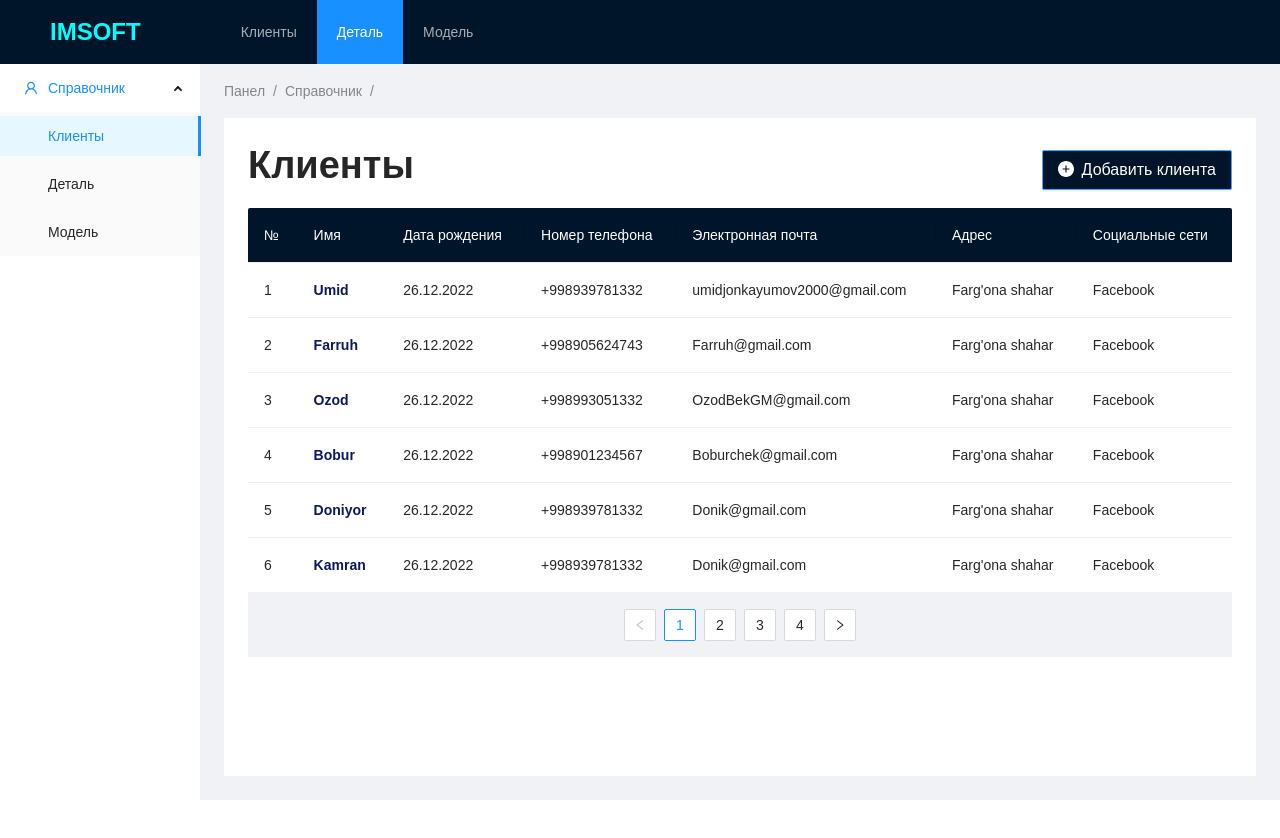
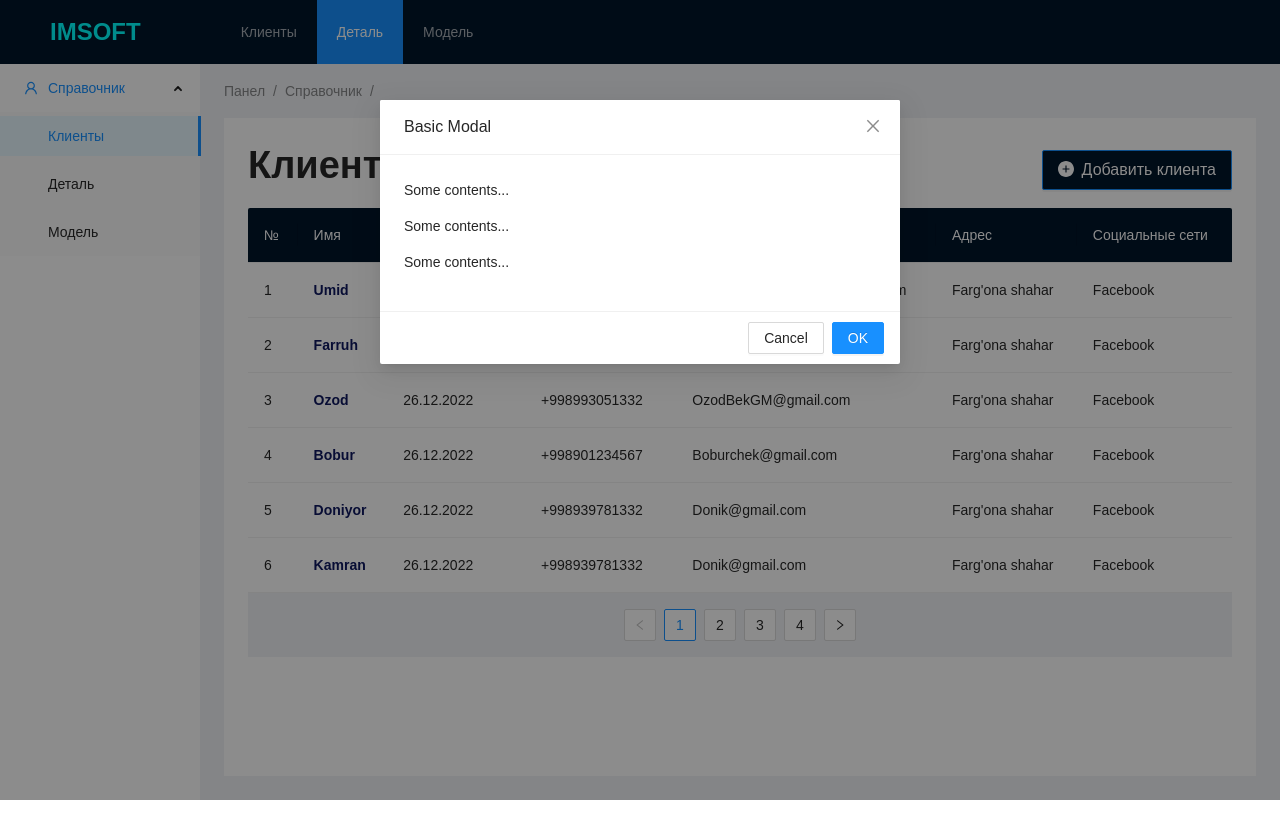
Before and after one commit to hopekayumov/imsoft, a React (Create React App) app: page / in a window 1280 px wide. Both pictures are taken after a click on the button "Добавить клиента". Shown: the top 838 px of the page. Built offline with nearby package versions, Linux system fonts and the light colour scheme.

Commit message:
add modal popup

```diff
--- a/src/containers/Clients/Clients.jsx
+++ b/src/containers/Clients/Clients.jsx
@@ -1,9 +1,24 @@
 import { Button, Col, Layout, Row, Typography } from "antd";
-import React from "react";
+import React, { useState } from "react";
 import { PlusCircleFilled } from "@ant-design/icons/";
 import ClientsTable from "./ClientsTable";
+import Modal from "antd/lib/modal/Modal";
 
 const Clients = () => {
+  const [isModalVisible, setIsModalVisible] = useState(false);
+
+  const showModal = () => {
+    setIsModalVisible(true);
+  };
+
+  const handleOk = () => {
+    setIsModalVisible(false);
+  };
+
+  const handleCancel = () => {
+    setIsModalVisible(false);
+  };
+
   return (
     <Layout>
       <Row
@@ -28,6 +43,7 @@ const Clients = () => {
             width: "auto",
             marginBottom: "10px",
           }}
+          onClick={showModal}
         >
           Добавить клиента
         </Button>
@@ -35,7 +51,17 @@ const Clients = () => {
       <Layout>
         <Row>
           <Col xs={24} md={24}>
-            <ClientsTable />
+            <ClientsTable isModalVisible={isModalVisible} />
+            <Modal
+              title="Basic Modal"
+              visible={isModalVisible}
+              onOk={handleOk}
+              onCancel={handleCancel}
+            >
+              <p>Some contents...</p>
+              <p>Some contents...</p>
+              <p>Some contents...</p>
+            </Modal>
           </Col>
         </Row>
       </Layout>
--- a/src/containers/Clients/ClientsTable.jsx
+++ b/src/containers/Clients/ClientsTable.jsx
@@ -66,6 +66,7 @@ const ClientsTable = () => {
           hideOnSinglePage: true,
         }}
         style={{ width: "100%", height: "100%" }}
+        rowKey="id"
       />
     </>
   );
```
